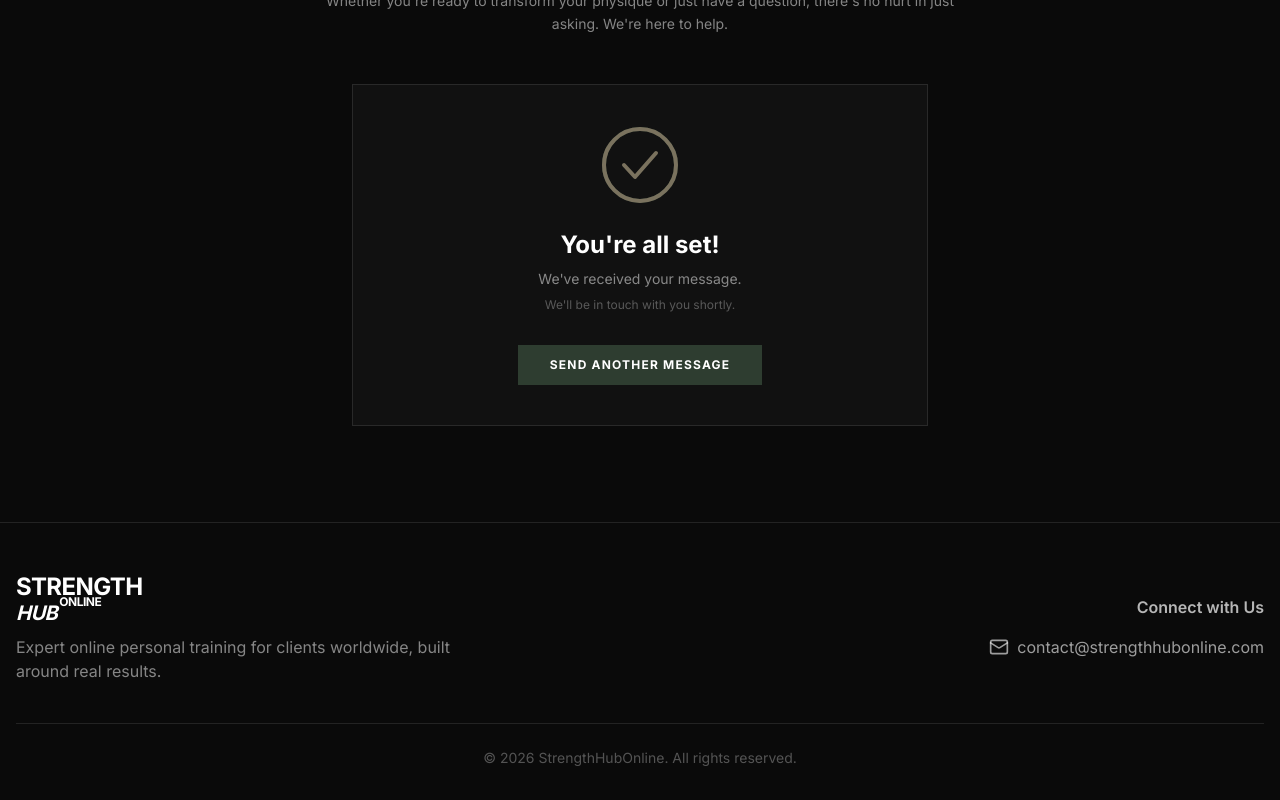
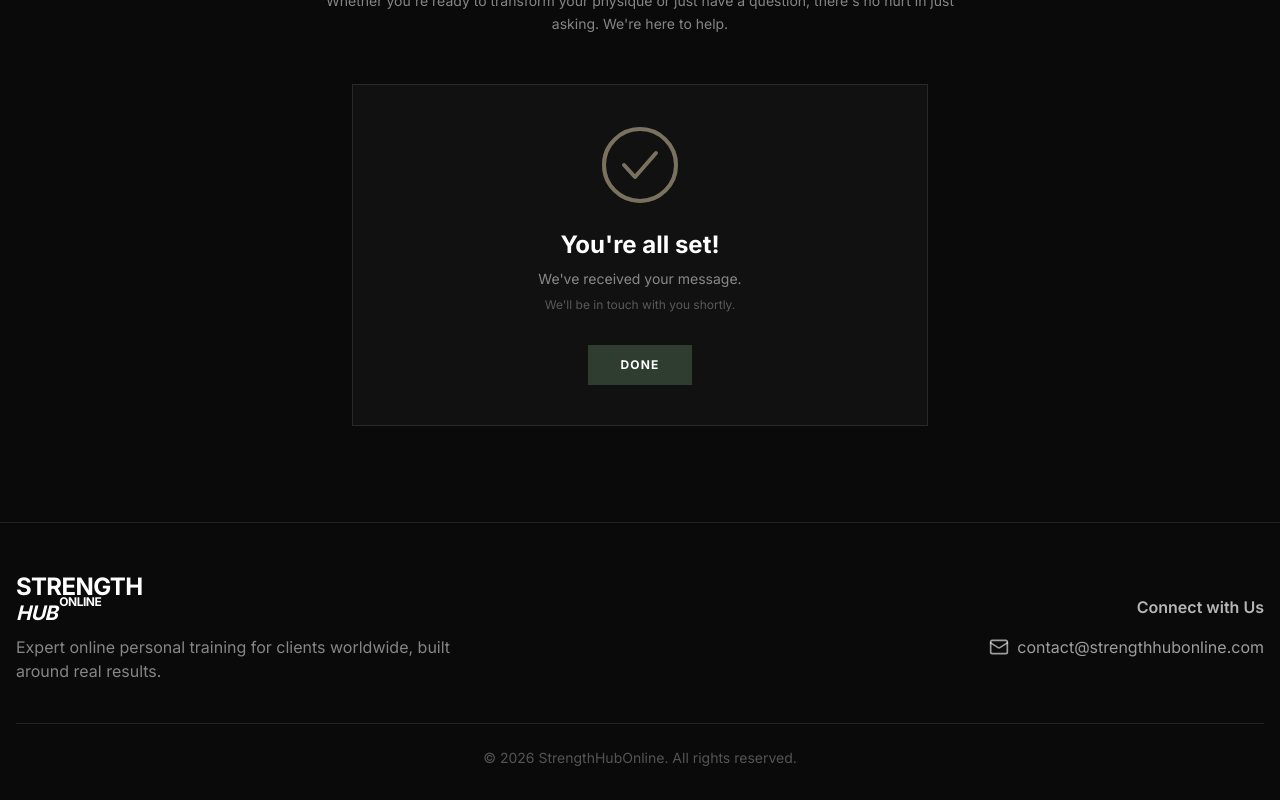
Before and after one commit to Zaggy887/FITNESS, a React (Vite) app: page / in a window 1280 px wide. Both pictures are taken after typing "Sample", "name@example.com", "5551234", "Sample" into the empty fields and a click on the button "I'M READY". Shown: the part 4973-5773 px from the top of the page. Built offline with nearby package versions, Linux system fonts and the light colour scheme.

Commit message:
Updated ContactForm.tsx

```diff
--- a/src/components/ContactForm.tsx
+++ b/src/components/ContactForm.tsx
@@ -117,7 +117,7 @@ const ContactForm = () => {
                 onClick={() => setStatus('idle')}
                 className="bg-[#2e3d30] hover:opacity-90 text-white py-3 px-8 font-bold uppercase tracking-widest text-xs transition-opacity"
               >
-                Send Another Message
+                Done
               </button>
             </div>
           ) : (
```
